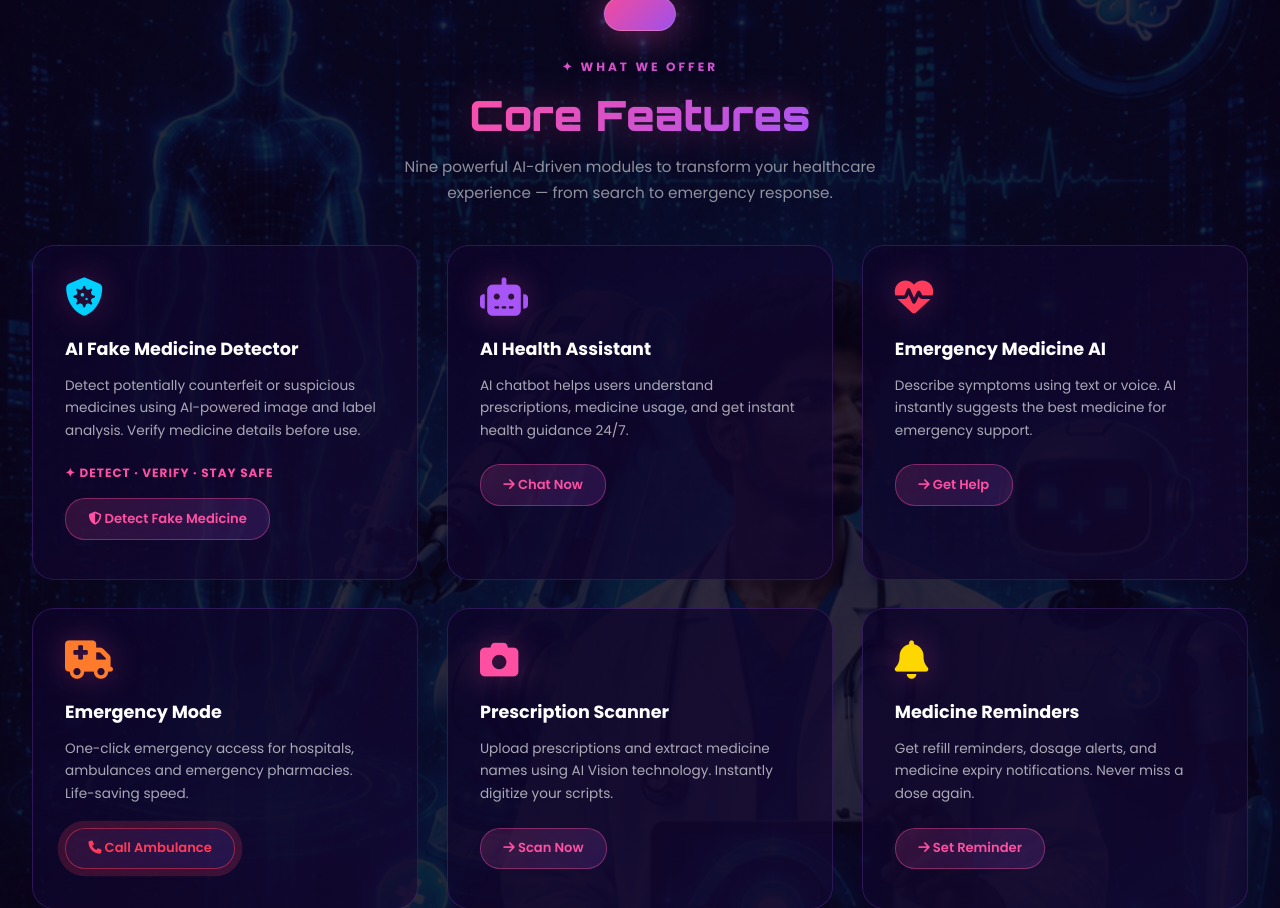
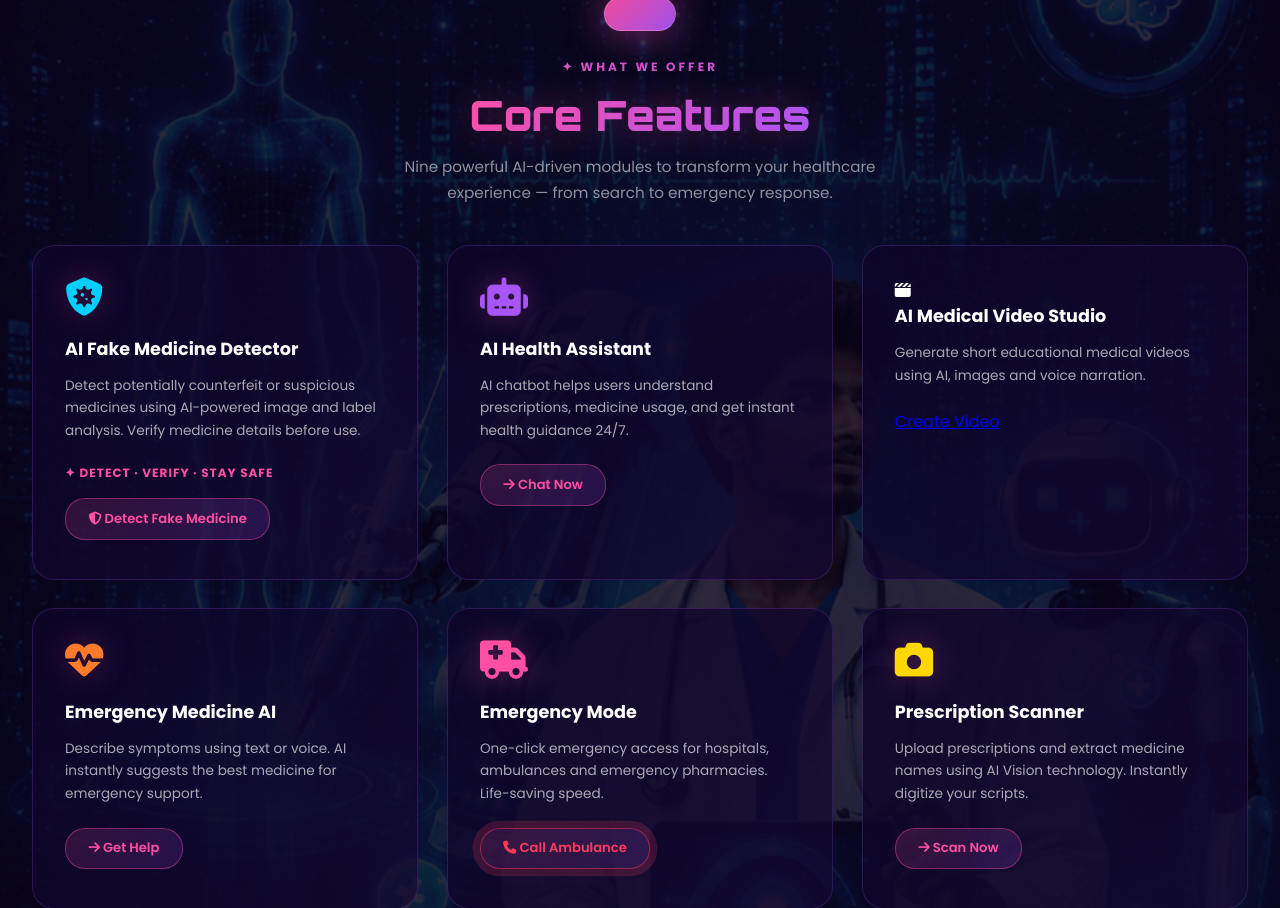
Before and after one commit to Sahaya-Sathish-S/Medipulse-AI, a Flask app: page /home in a window 1280 px wide. Shown: the part 857-1765 px from the top of the page. Run offline with Flask 3, Linux system fonts and the light colour scheme; some libraries are stand-ins or nearby versions; grey boxes are pictures that could not be loaded.

Commit message:
Update home.html

```diff
--- a/templates/home.html
+++ b/templates/home.html
@@ -369,6 +369,28 @@ footer p{font-size:.85rem;color:rgba(255,255,255,.4);line-height:1.9;margin-bott
         <p>AI chatbot helps users understand prescriptions, medicine usage, and get instant health guidance 24/7.</p>
         <a href="/chatbot" class="card-btn"><i class="fa-solid fa-arrow-right"></i> Chat Now</a>
       </div>
+      <div class="feature-card">
+
+    <i class="fa-solid fa-clapperboard"></i>
+
+    <h3>
+        AI Medical Video Studio
+    </h3>
+
+    <p>
+        Generate short educational
+        medical videos using AI,
+        images and voice narration.
+    </p>
+
+    <a href="/medical-video"
+       class="feature-btn">
+
+        Create Video
+
+    </a>
+
+</div>
 
       <div class="feature-card reveal">
         <i class="fa-solid fa-heart-pulse card-icon"></i>
```
